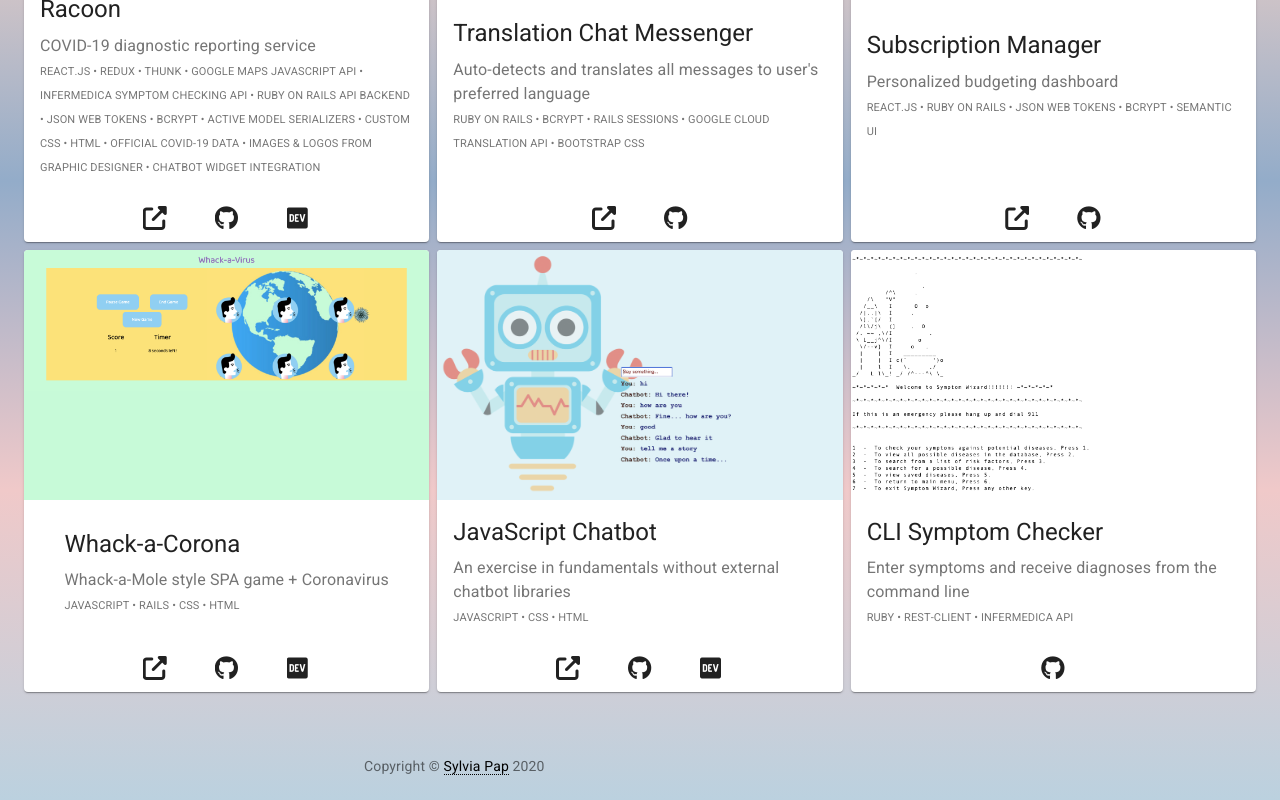
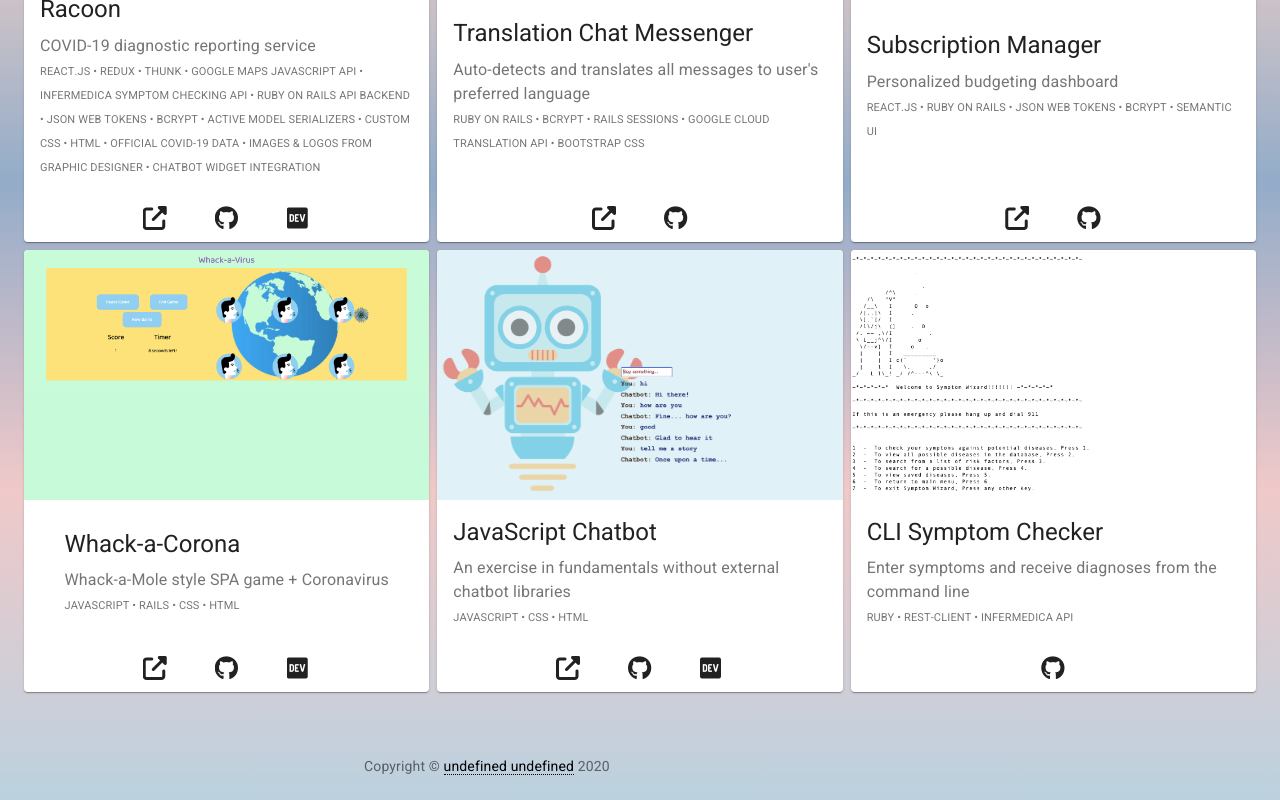
Before and after one commit to sylviapap/personal-site-react, a React (Create React App) app: page /projects in a window 1280 px wide. Shown: the part 438-1238 px from the top of the page. Built offline with nearby package versions, Linux system fonts and the light colour scheme.

Commit message:
Use data file not hard code

```diff
--- a/src/components/Footer.js
+++ b/src/components/Footer.js
@@ -2,6 +2,7 @@ import React from 'react';
 import Typography from '@material-ui/core/Typography';
 import Link from '@material-ui/core/Link';
 import { makeStyles } from '@material-ui/core/styles';
+import {data} from '../services/data'
 
 const useStyles = makeStyles({
   links: {
@@ -15,8 +16,8 @@ export default function Footer() {
   return (
     <Typography variant="body2" color="textSecondary">
       {'Copyright © '}
-      <Link className={classes.links} href="https://sylviapap.com/" underline="none">
-        Sylvia Pap
+      <Link className={classes.links} href={data.website} underline="none">
+        {data.firstName + " " + data.lastName}
       </Link>{' '}
       {new Date().getFullYear()}
     </Typography>
```
